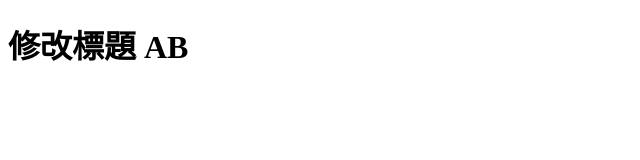
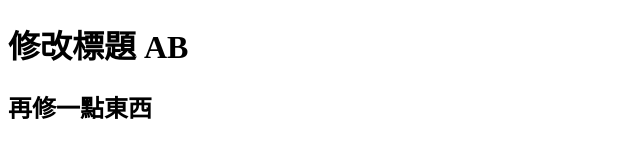
Before and after one commit to DolceTseng/git-practice, a plain HTML site: page index.html in a window 1280 px wide. Shown: the whole page, without its empty margins (0-640 px from the left). Drawn offline with Linux system fonts and the light colour scheme.

Commit message:
add some things

```diff
--- a/index.html
+++ b/index.html
@@ -7,5 +7,6 @@
 </head>
 <body>
     <h1>修改標題 AB</h1>
+    <h2>再修一點東西</h2>
 </body>
 </html>
```
